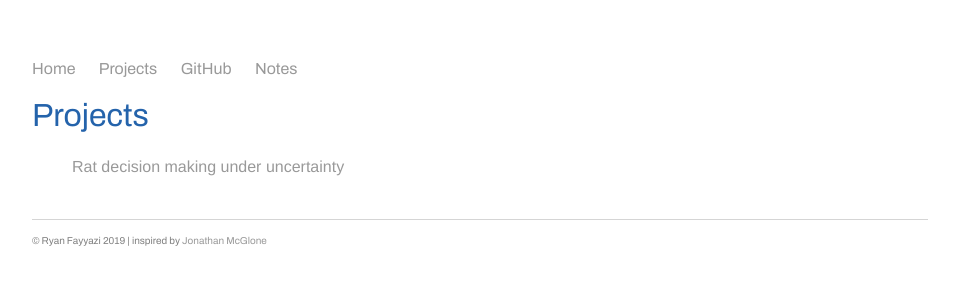
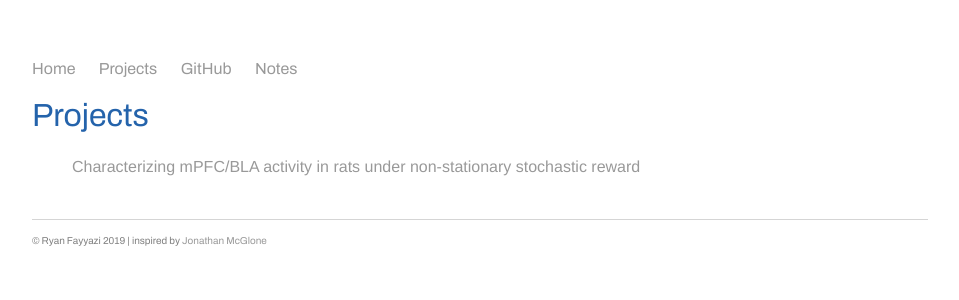
Before and after one commit to rfayyazi/rfayyazi.github.io, a Jekyll site: the page built from projects/index.html, in a window 1280 px wide. Shown: the top 300 px of the page, without its empty margins (160-1119 px from the left). Built offline with Jekyll 4.4.1, drawn with Linux system fonts in a browser that asks for light colours; some web fonts are replaced.

Commit message:
Update 2019-09-07-rat-decision-making.md

```diff
--- a/projects/_posts/2019-09-07-rat-decision-making.md
+++ b/projects/_posts/2019-09-07-rat-decision-making.md
@@ -1,6 +1,6 @@
 ---
 layout: post
-title: "Rat decision making under uncertainty"
+title: "Characterizing mPFC/BLA activity in rats under non-stationary stochastic reward"
 date: 2019-09-07
 ---
 
```
